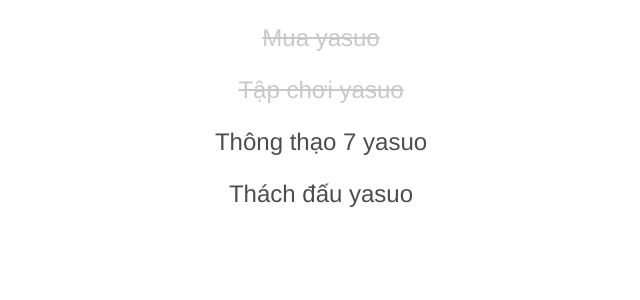
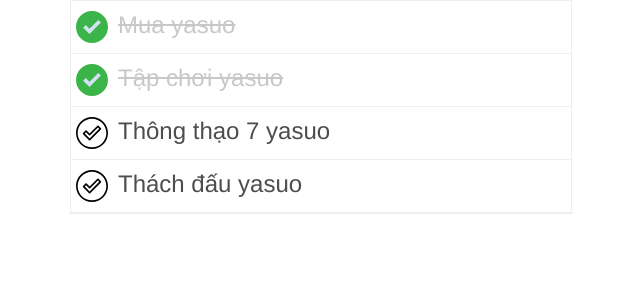
Before and after one commit to seannguyen-code/studyCode, a React (Create React App) app in the folder react/todo-list/: page / in a window 1280 px wide. Shown: the top 300 px of the page, without its empty margins (319-959 px from the left). Built offline with nearby package versions, Linux system fonts and the light colour scheme.

Commit message:
TodoItems 2

```diff
--- a/react/todo-list/src/App.css
+++ b/react/todo-list/src/App.css
@@ -1,5 +1,8 @@
 .App {
-  text-align: center;
+  width: 500px;
+  margin-left: auto;
+  margin-right: auto;
+  border: 1px solid #eee;
 }
 
 .App-logo {
--- a/react/todo-list/src/components/TodoItem.css
+++ b/react/todo-list/src/components/TodoItem.css
@@ -3,9 +3,16 @@
   font-weight: 300;
   font-size: 24px;
   color: #4d4d4d;
+  padding: 10px 5px;
+  border-bottom: 1px solid #eee;
+  display: flex;
 }
 
-.TodoItem-complete {
+.TodoItem > p {
+  margin: 0 0 0 10px;
+}
+
+.TodoItem-complete > p {
   text-decoration: line-through;
   opacity: 0.3;
 }
--- a/react/todo-list/src/components/TodoItems.js
+++ b/react/todo-list/src/components/TodoItems.js
@@ -1,18 +1,21 @@
 import React, { Component } from "react";
 import classNames from "classnames";
 import "./TodoItem.css";
+import checkImg from "../img/check.svg";
+import unCheckImg from "../img/uncheck.svg";
 
 class TodoItem extends Component {
   render() {
     const { item, onClick } = this.props;
-
+    let url = unCheckImg;
+    if (item.isComplete) url = checkImg;
     return (
       <div
-        onClick={onClick}
         className={classNames("TodoItem", {
           "TodoItem-complete": item.isComplete
         })}
       >
+        <img onClick={onClick} src={url} width={32} height={32} />
         <p>{this.props.item.title}</p>
       </div>
     );
```
Also changed, not shown: react/todo-list/src/img/check.svg (added), react/todo-list/src/img/uncheck.svg (added).
